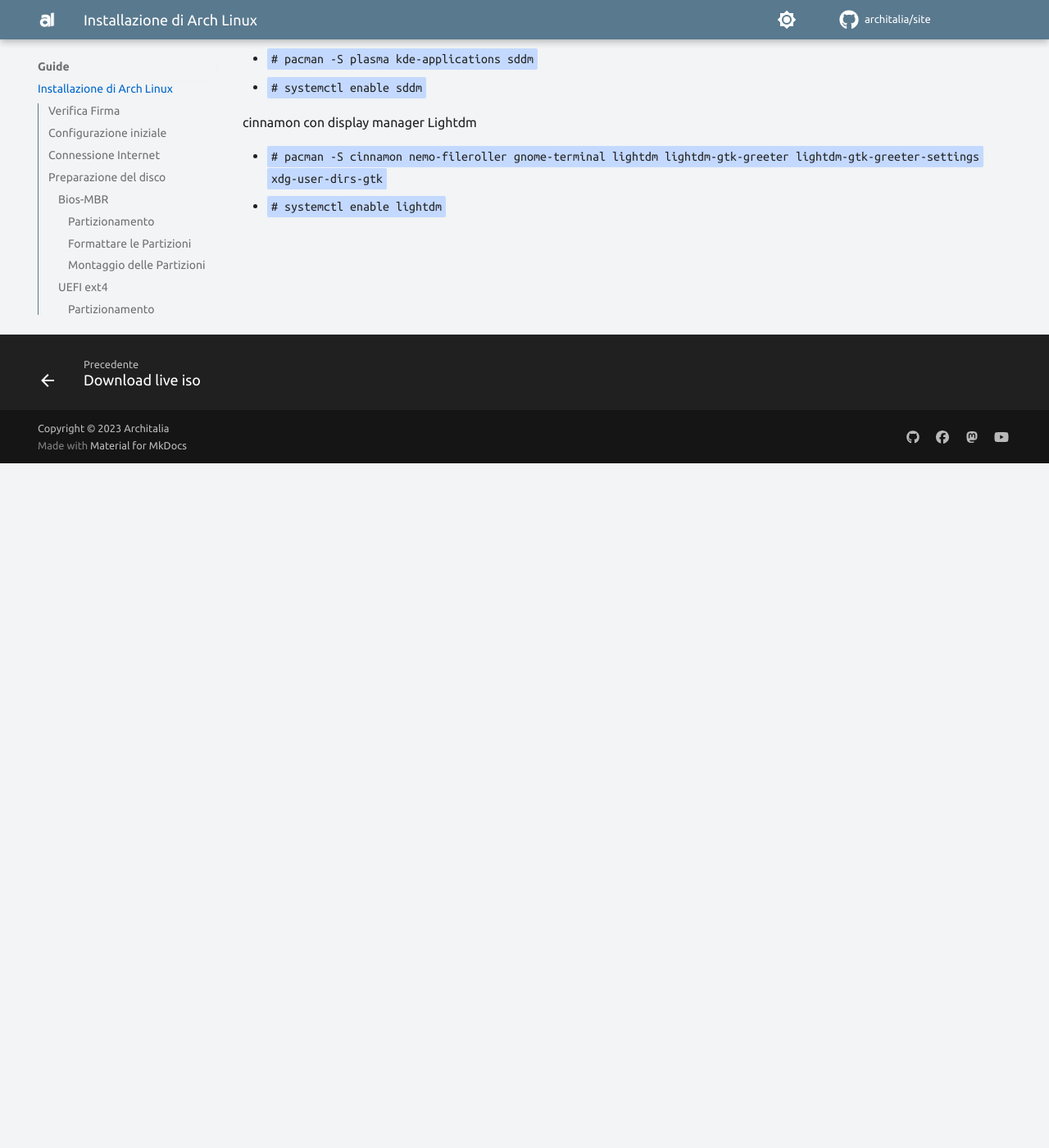
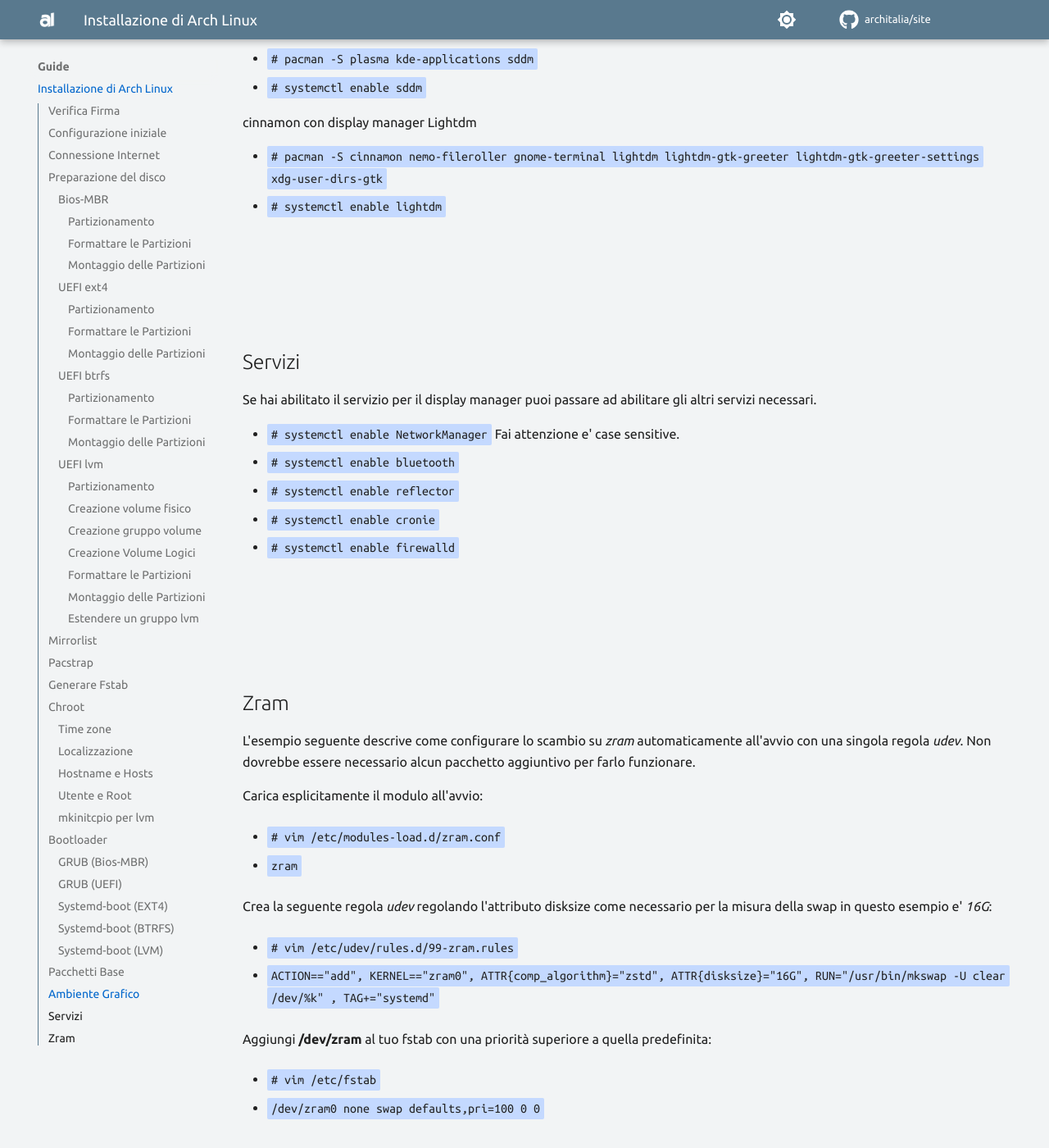
Before and after one commit to ArchItalia/site, an MkDocs documentation site: the page built from docs/Guide/guide.md, in a window 1280 px wide and 1400 px high, scrolled down 14574 px. Shown: the whole window at 82% size. Built offline with MkDocs 1.6.1 and Material for MkDocs 9.7.7, drawn with Linux system fonts in a browser that asks for light colours; comment, search, counter and statistics services are not loaded; the version menu is left out; before the commit the page ends 15139 px from its top, so only the background shows below that.

Commit message:
Update guide.md

```diff
--- a/docs/Guide/guide.md
+++ b/docs/Guide/guide.md
@@ -509,3 +509,40 @@
 
 
 <br><br><br><br>
+
+
+## Servizi
+
+Se hai abilitato il servizio per il display manager puoi passare ad abilitare gli altri servizi necessari.
+
+- `# systemctl enable NetworkManager` Fai attenzione e' case sensitive.
+- `# systemctl enable bluetooth`
+- `# systemctl enable reflector`
+- `# systemctl enable cronie`
+- `# systemctl enable firewalld`
+
+<br><br><br><br>
+
+## Zram
+
+L'esempio seguente descrive come configurare lo scambio su *zram* automaticamente all'avvio con una singola regola *udev*. Non dovrebbe essere necessario alcun pacchetto aggiuntivo per farlo funzionare.
+
+Carica esplicitamente il modulo all'avvio:
+
+- `# vim /etc/modules-load.d/zram.conf`
+
+- `zram`
+
+Crea la seguente regola *udev* regolando l'attributo disksize come necessario per la misura della swap in questo esempio e' *16G*:
+
+- `# vim /etc/udev/rules.d/99-zram.rules`
+
+- `ACTION=="add", KERNEL=="zram0", ATTR{comp_algorithm}="zstd", ATTR{disksize}="16G", RUN="/usr/bin/mkswap -U clear /dev/%k" , TAG+="systemd"`
+
+Aggiungi **/dev/zram** al tuo fstab con una priorità superiore a quella predefinita:
+
+- `# vim /etc/fstab`
+
+- `/dev/zram0 none swap defaults,pri=100 0 0 `
+
+<br><br><br><br>
```
